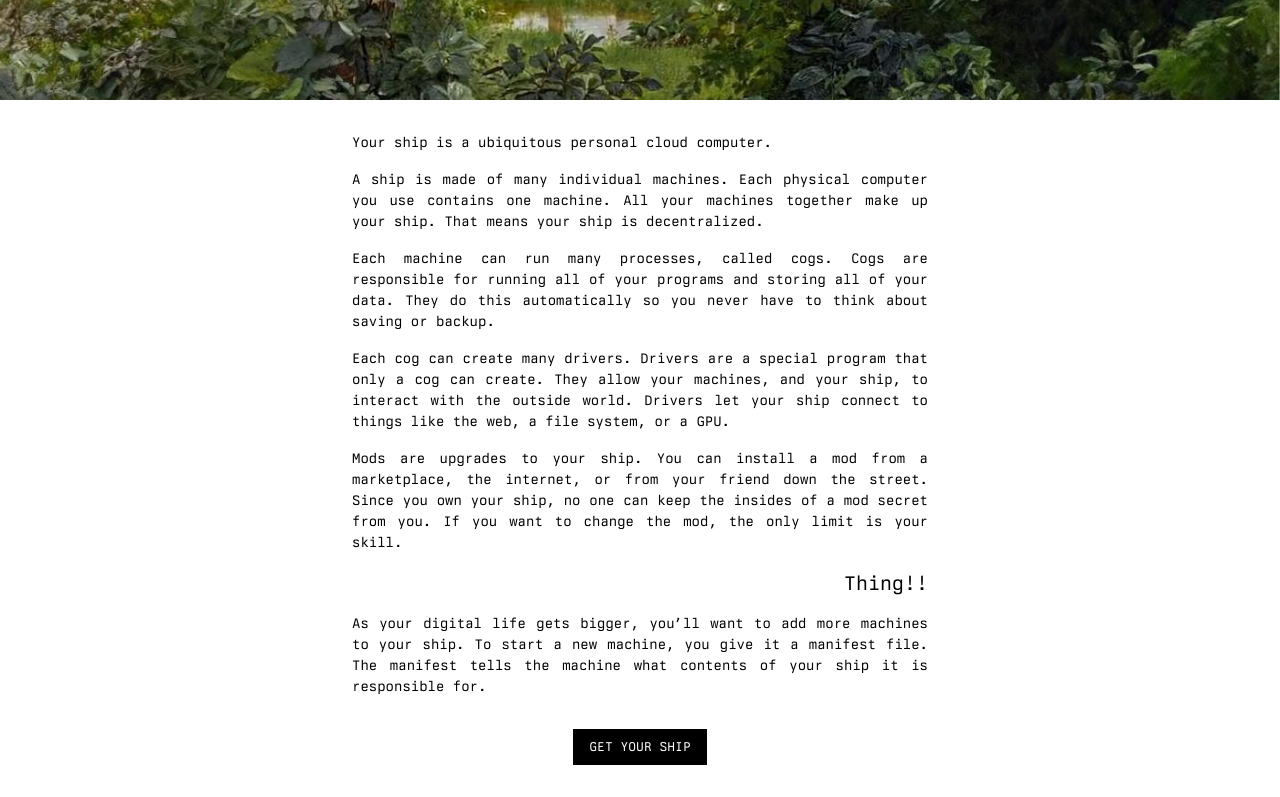
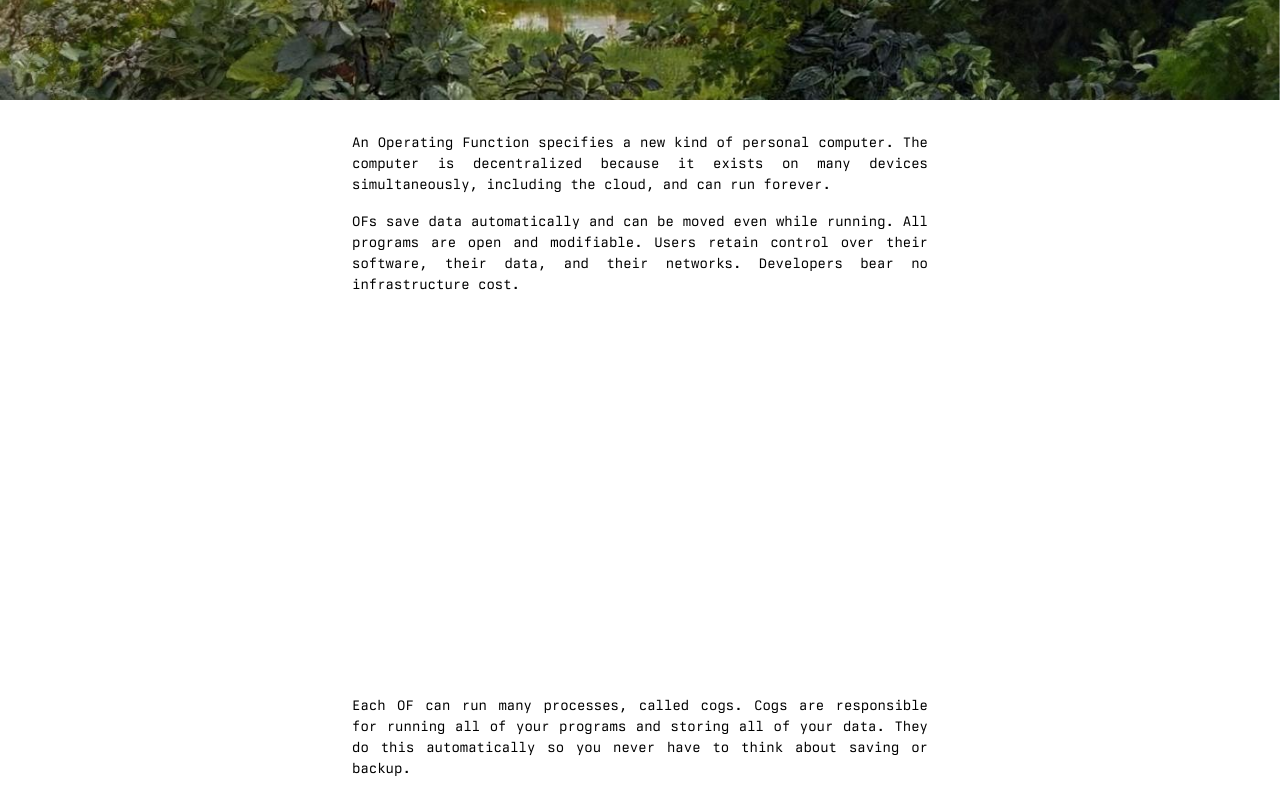
Before and after one commit to deathtothecorporation/vaporware.network, a Next.js app: page / in a window 1280 px wide. Shown: the part 460-1257 px from the top of the page. Built offline with nearby package versions, Linux system fonts and the light colour scheme.

Commit message:
Throw some copy in for the moment

```diff
--- a/src/app/page.tsx
+++ b/src/app/page.tsx
@@ -69,49 +69,41 @@ export default function Home() {
         </section>
 
         <section className="content-zone">
-          <p>Your ship is a ubiquitous personal cloud computer.</p>
-
           <p>
-            A ship is made of many individual machines. Each physical computer
-            you use contains one machine. All your machines together make up
-            your ship. That means your ship is decentralized.
+            An Operating Function specifies a new kind of personal computer. The
+            computer is decentralized because it exists on many devices
+            simultaneously, including the cloud, and can run forever.
           </p>
 
           <p>
-            Each machine can run many processes, called cogs. Cogs are
-            responsible for running all of your programs and storing all of your
-            data. They do this automatically so you never have to think about
-            saving or backup.
+            OFs save data automatically and can be moved even while running. All
+            programs are open and modifiable. Users retain control over their
+            software, their data, and their networks. Developers bear no
+            infrastructure cost.
+          </p>
+
+          <div className="my-[400px]"></div>
+
+          <p>
+            Each OF can run many processes, called cogs. Cogs are responsible
+            for running all of your programs and storing all of your data. They
+            do this automatically so you never have to think about saving or
+            backup.
           </p>
 
           <p>
             Each cog can create many drivers. Drivers are a special program that
-            only a cog can create. They allow your machines, and your ship, to
-            interact with the outside world. Drivers let your ship connect to
-            things like the web, a file system, or a GPU.
+            only a cog can create. They allow your OF to interact with the
+            outside world. Drivers let your OF connect to things like the web, a
+            file system, or a GPU.
           </p>
 
           <p>
-            Mods are upgrades to your ship. You can install a mod from a
+            Mods are upgrades to your OF. You can install a mod from a
             marketplace, the internet, or from your friend down the street.
-            Since you own your ship, no one can keep the insides of a mod secret
+            Since you own your OF, no one can keep the insides of a mod secret
             from you. If you want to change the mod, the only limit is your
             skill.
-          </p>
-
-          <div className="text-right flex flew-row justify-end">
-            <div className="text-right">
-              <p className="text-xl" id="thing">
-                Thing!!
-              </p>
-            </div>
-          </div>
-
-          <p>
-            As your digital life gets bigger, you’ll want to add more machines
-            to your ship. To start a new machine, you give it a manifest file.
-            The manifest tells the machine what contents of your ship it is
-            responsible for.
           </p>
         </section>
 
```
